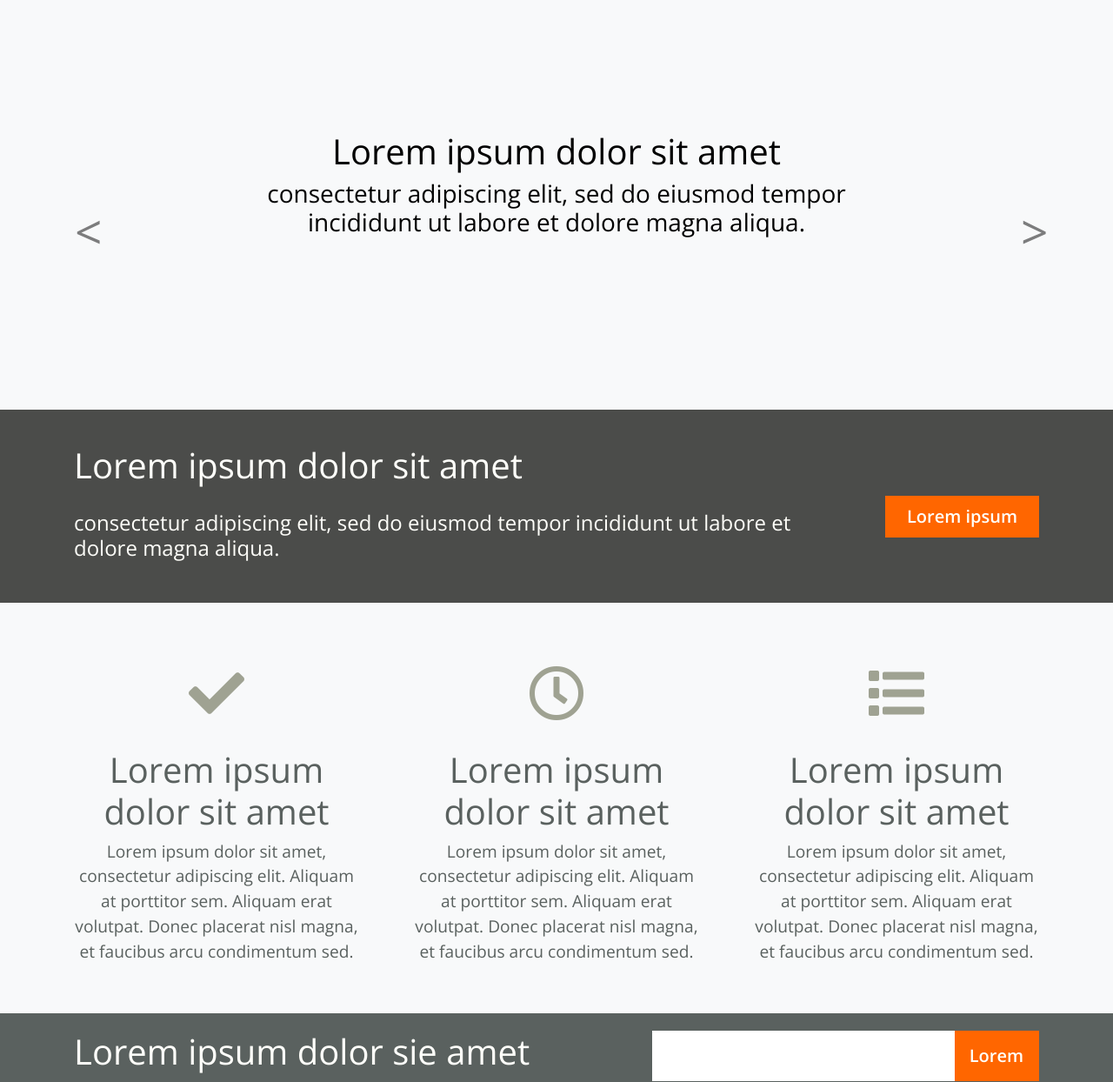
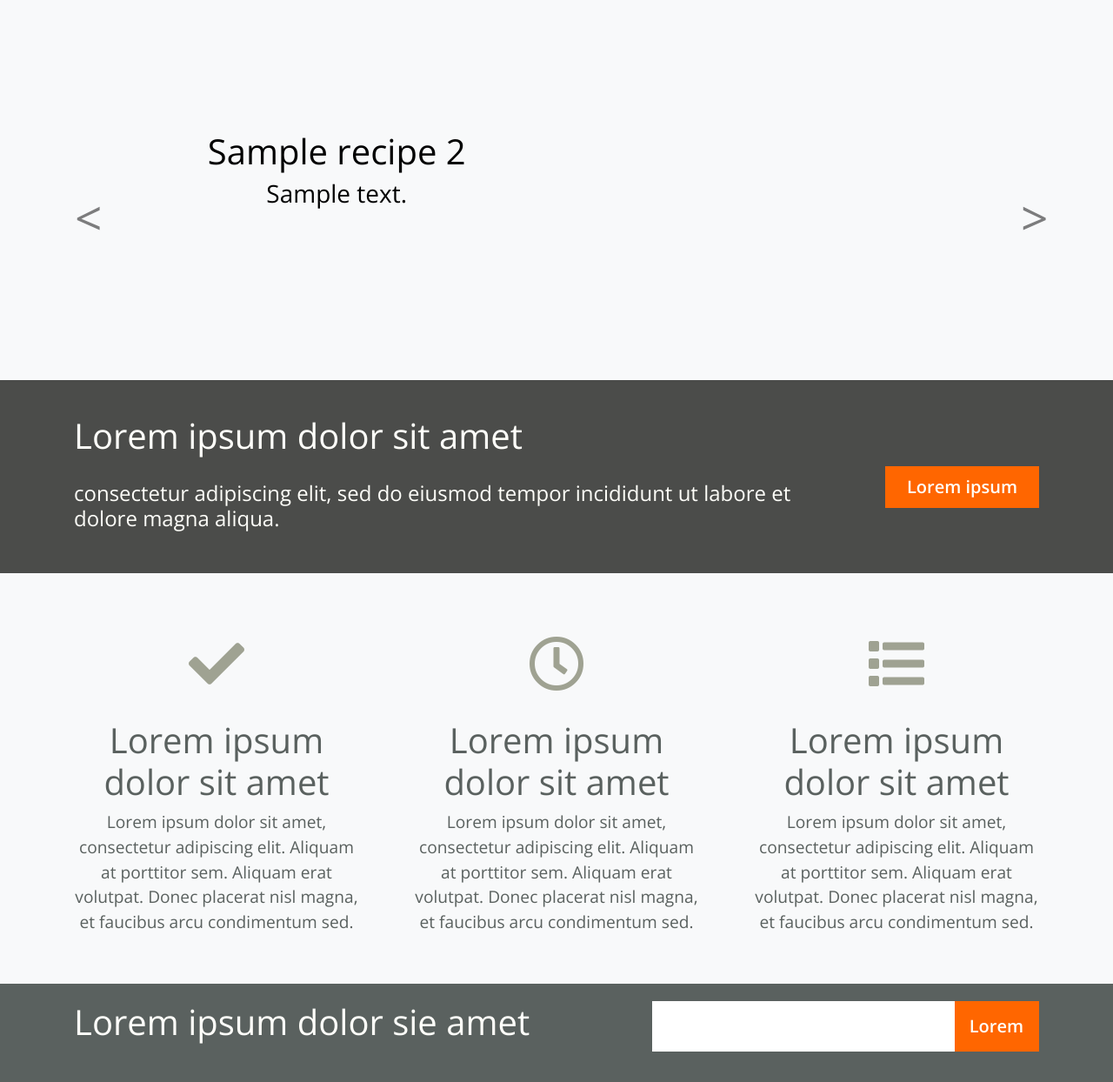
Before and after one commit to franeksaww/Jedzonko, a Django app: template jedzonko/templates/index.html in a window 1280 px wide. Shown: the part 101-1345 px from the top of the page at 87% size. Run offline with Django 3.2, Linux system fonts and the light colour scheme; the template is opened without the code that fills it: most values are stand-ins (such as "Sample title", 1, 10 or a date in 2020); some libraries are stand-ins or nearby versions; some web fonts are replaced.

Commit message:
1.4, 1.5, karuzela

```diff
--- a/jedzonko/models.py
+++ b/jedzonko/models.py
@@ -1,4 +1,5 @@
 from django.db import models
+
 
 class Recipe(models.Model):
     name = models.CharField(max_length=128)
@@ -8,6 +9,3 @@ class Recipe(models.Model):
     updated = models.DateField(auto_now_add=True)
     preparation_time = models.IntegerField(null=True)
     votes = models.IntegerField(default=0)
-
-
-# Create your models here.
--- a/jedzonko/templates/index.html
+++ b/jedzonko/templates/index.html
@@ -33,7 +33,7 @@
                     <a class="nav-link" href="#about">o aplikacji</a>
                 </li>
                 <li class="nav-item ml-4">
-                    <a class="nav-link disabled" href="recipes.html">Przepisy</a>
+                    <a class="nav-link disabled" href="/recipe/list/">Przepisy</a>
                 </li>
                 <li class="nav-item ml-4">
                     <a class="nav-link disabled" href="#contact">Kontakt</a>
@@ -48,27 +48,24 @@
                 <div class="carousel-item active">
                     <div class="container w-75 d-flex">
                         <div class="carousel-caption d-block">
-                            <h1>Lorem ipsum dolor sit amet</h1>
-                            <h3> consectetur adipiscing elit, sed do eiusmod tempor incididunt ut labore et dolore
-                                magna aliqua.</h3>
+                            <h1>{{ recipe_2.name}}</h1>
+                            <h3> {{ recipe_2.description }}</h3>
                         </div>
                     </div>
                 </div>
                 <div class="carousel-item">
                     <div class="container w-75 d-flex">
                         <div class="carousel-caption d-block">
-                            <h1>Torem ipsum dolor sit amet</h1>
-                            <h3> consectetur adipiscing elit, sed do eiusmod tempor incididunt ut labore et dolore
-                                magna aliqua.</h3>
+                            <h1> {{ recipe_3.name }}</h1>
+                            <h3> {{ recipe_3.description }}</h3>
                         </div>
                     </div>
                 </div>
                 <div class="carousel-item">
                     <div class="container w-75 d-flex">
                         <div class="carousel-caption d-block">
-                            <h1>Borem ipsum dolor sit amet</h1>
-                            <h3> consectetur adipiscing elit, sed do eiusmod tempor incididunt ut labore et dolore
-                                magna aliqua.</h3>
+                            <h1>{{ recipe_1.name }}</h1>
+                            <h3> {{ recipe_1.description }}</h3>
                         </div>
                     </div>
                 </div>
```
Also changed, not shown: jedzonko/views.py (+10 -2 lines).
